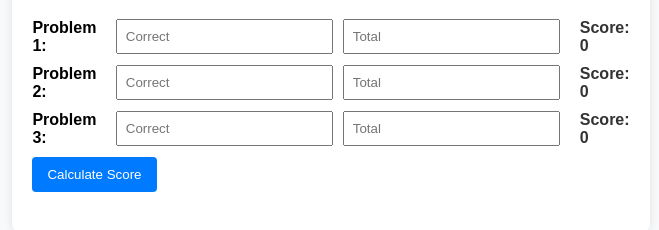
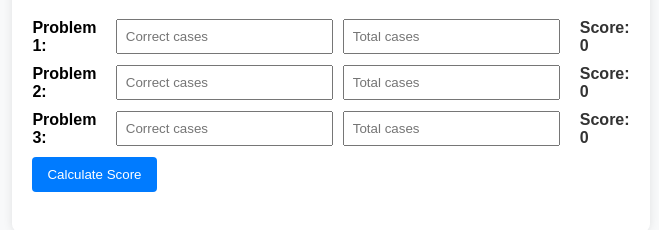
Before and after one commit to vedantsaran/usaco-score-calculator, a plain HTML site: page index.html in a window 1280 px wide. Shown: the part 314-544 px from the top of the page, without its empty margins (309-968 px from the left). Drawn offline with Linux system fonts and the light colour scheme.

Commit message:
Update index.html

```diff
--- a/index.html
+++ b/index.html
@@ -12,20 +12,20 @@
         <form id="scoreForm">
             <div class="problem">
                 <label for="correct1">Problem 1:</label>
-                <input type="number" id="correct1" placeholder="Correct" required>
-                <input type="number" id="total1" placeholder="Total" required>
+                <input type="number" id="correct1" placeholder="Correct cases" required>
+                <input type="number" id="total1" placeholder="Total cases" required>
                 <span id="score1" class="score-breakdown">Score: 0</span>
             </div>
             <div class="problem">
                 <label for="correct2">Problem 2:</label>
-                <input type="number" id="correct2" placeholder="Correct" required>
-                <input type="number" id="total2" placeholder="Total" required>
+                <input type="number" id="correct2" placeholder="Correct cases" required>
+                <input type="number" id="total2" placeholder="Total cases" required>
                 <span id="score2" class="score-breakdown">Score: 0</span>
             </div>
             <div class="problem">
                 <label for="correct3">Problem 3:</label>
-                <input type="number" id="correct3" placeholder="Correct" required>
-                <input type="number" id="total3" placeholder="Total" required>
+                <input type="number" id="correct3" placeholder="Correct cases" required>
+                <input type="number" id="total3" placeholder="Total cases" required>
                 <span id="score3" class="score-breakdown">Score: 0</span>
             </div>
             <button type="submit">Calculate Score</button>
```
